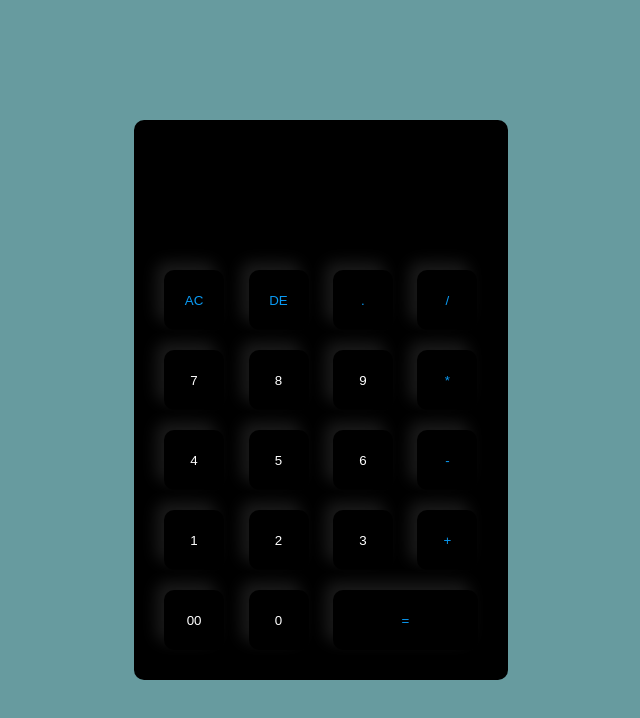
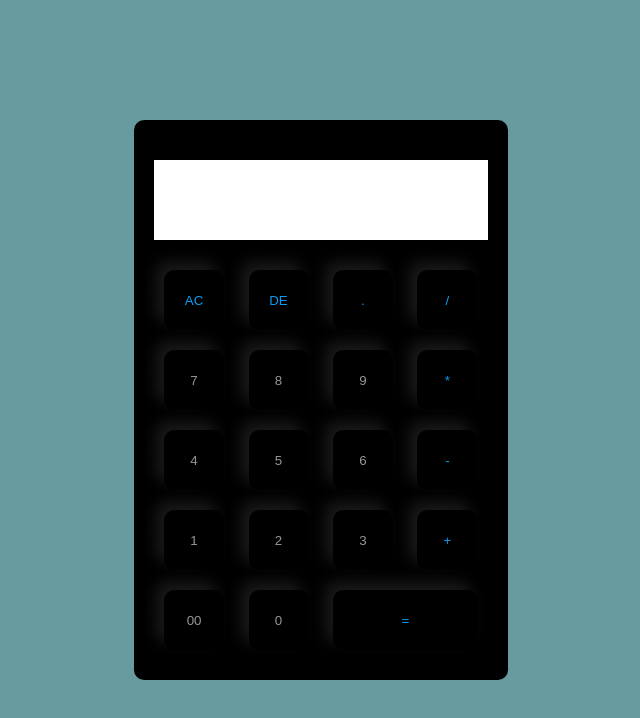
Before and after one commit to Ruhamahkamso/Calculator, a plain HTML site: page index.html in a window 1280 px wide. Shown: the whole page, without its empty margins (319-959 px from the left). Drawn offline with Linux system fonts and the light colour scheme.

Commit message:
my  concluded calculator project

```diff
--- a/css/style.css
+++ b/css/style.css
@@ -25,7 +25,7 @@
     border-radius: 10px;
     box-shadow: -8px -8px 15px rgba(255, 255, 255, 0.1),5px 15px 15px rgba(0, 0, 0, 0.2);
     background:transparent;
-    color:#fff;
+    color:rgb(154, 149, 149);
     cursor:pointer;
     margin:10px;
 }
@@ -39,6 +39,7 @@ form .display {
     display:flex;
     justify-content:flex-end;
     margin:20px 0;
+    background: #fff;
 }
 form .display input {
     text-align:right;
```
